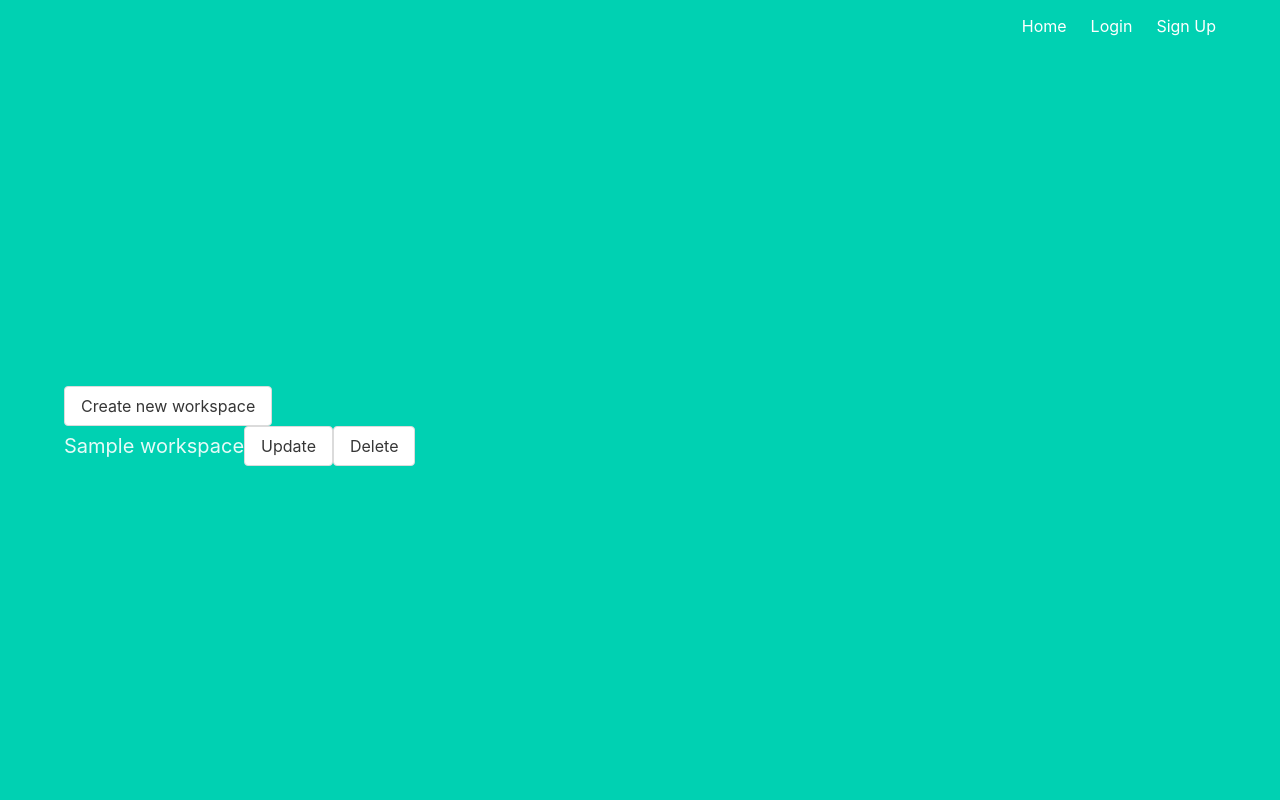
After one commit to Grafit24/db-design-and-dev, a Flask app: template app/templates/workspaces.html in a window 1280 px wide. The commit adds this page. Run offline with Flask 3, Linux system fonts and the light colour scheme; the template is opened without the code that fills it: most values are stand-ins (such as "Sample title", 1, 10 or a date in 2020); parts of the project's set-up code (start-up, migrations or seed data) failed here and were passed over.

Commit message:
ADD: Wrokspaces view

```diff
--- a/app/main.py
+++ b/app/main.py
@@ -12,3 +12,21 @@ def index():
 @login_required
 def profile():
     return render_template("profile.html", login=current_user.login)
+
+@main.route('/workspaces')
+@login_required
+def workspaces():
+    query = """
+    SELECT workspaces.id AS id, workspaces.workspace_name AS name, workspaces_users.is_owner AS is_owner
+        FROM workspaces INNER JOIN workspaces_users INNER JOIN users
+        ON workspaces_users.user_id = users.id ON workspaces.id = workspaces_users.id
+        WHERE users.login=%s;
+    """
+    login = current_user.login
+    result = db.engine.execute(query, login).fetchall()
+    return render_template("workspaces.html", query_result=result)
+
+@main.route("/workspaces-create")
+@login_required
+def create_workspace():
+    ...
--- a/app/templates/base.html
+++ b/app/templates/base.html
@@ -23,6 +23,9 @@
                             {% if current_user.is_authenticated %}
                             <a href="{{ url_for('main.profile') }}" class="navbar-item">
                                 Profile
+                            </a>
+                            <a href="{{ url_for('main.workspaces') }}" class="navbar-item">
+                                Workspaces
                             </a>
                             {% endif %}
                             {% if not current_user.is_authenticated %}
--- /dev/null
+++ b/app/templates/workspaces.html
@@ -0,0 +1,20 @@
+{% extends "base.html" %}
+
+{% block content %}
+<form method="POST" action="/workspaces">
+  <button class="button is-block">Create new workspace</button>
+</form>
+{% for workspace in query_result %}
+<div class="is-flex is-align-items-center">
+  <a href="#">
+    <h2 class="subtitle">{{ workspace['name'] }}</h2>
+  </a>
+  <form method="PUT" action="/workspaces">
+    <button class="button is-block">Update</button>
+  </form>
+  <form method="DELETE" action="/workspaces">
+    <button class="button is-block">Delete</button>
+  </form>
+</div>
+{% endfor %}
+{% endblock %}
```
Also changed, not shown: app/models.py (+13 -0 lines).
